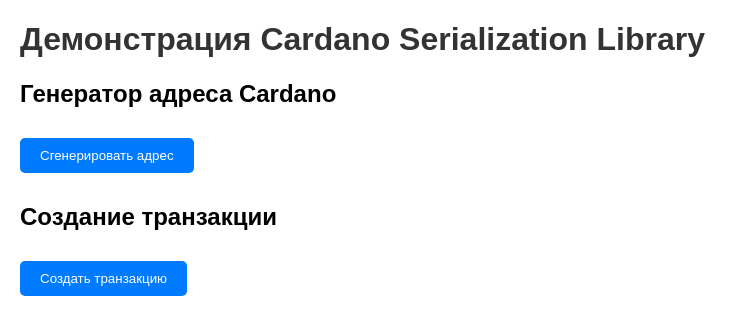
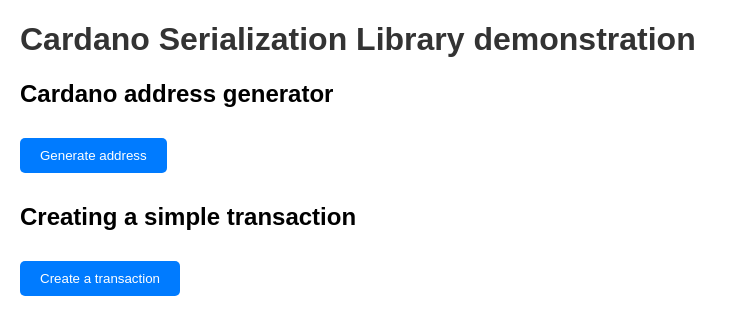
Before and after one commit to Emurgo/cardano-serialization-lib, a React (Create React App) app in the folder example/: page / in a window 1280 px wide. Shown: the top 334 px of the page, without its empty margins (0-748 px from the left). Built offline with nearby package versions, Linux system fonts and the light colour scheme.

Commit message:
translations

```diff
--- a/example/src/App.tsx
+++ b/example/src/App.tsx
@@ -58,7 +58,7 @@
 
   return (
     <div className="App">
-      <h1>Демонстрация Cardano Serialization Library</h1>
+      <h1>Cardano Serialization Library demonstration</h1>
       <AddressGenerator />
       <TransactionCreator />
     </div>
--- a/example/src/components/AddressGenerator.tsx
+++ b/example/src/components/AddressGenerator.tsx
@@ -19,11 +19,11 @@
 
   return (
     <div>
-      <h2>Генератор адреса Cardano</h2>
-      <button onClick={generateAddress}>Сгенерировать адрес</button>
+      <h2>Cardano address generator</h2>
+      <button onClick={generateAddress}>Generate address</button>
       {address && (
         <div>
-          <h3>Ваш адрес:</h3>
+          <h3>Your address:</h3>
           <p>{address}</p>
         </div>
       )}
--- a/example/src/components/TransactionCreator.tsx
+++ b/example/src/components/TransactionCreator.tsx
@@ -60,11 +60,11 @@
 
   return (
     <div>
-      <h2>Создание транзакции</h2>
-      <button onClick={createTransaction}>Создать транзакцию</button>
+      <h2>Creating a simple transaction</h2>
+      <button onClick={createTransaction}>Create a transaction</button>
       {transactionHex && (
         <div>
-          <h3>Транзакция (hex):</h3>
+          <h3>Transaction (hex):</h3>
           <p>{transactionHex}</p>
         </div>
       )}
```
